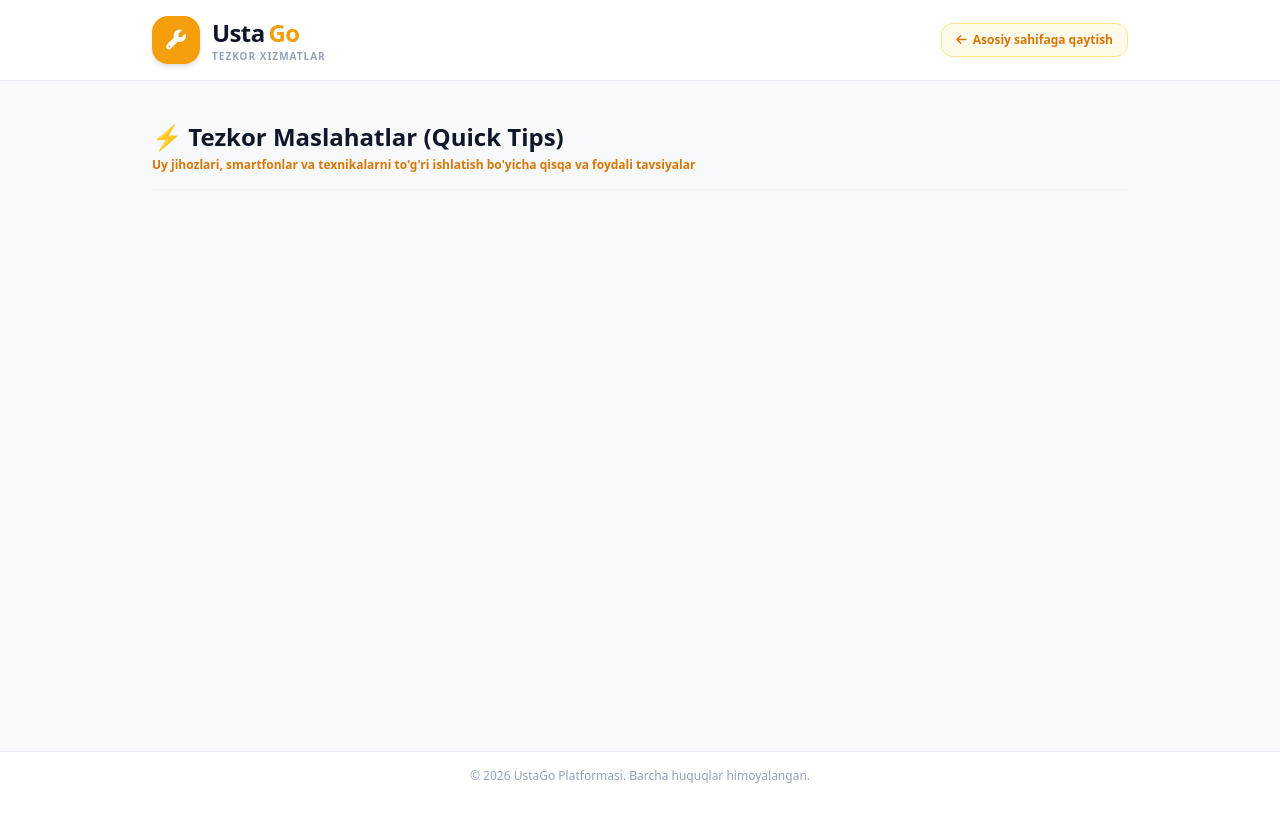
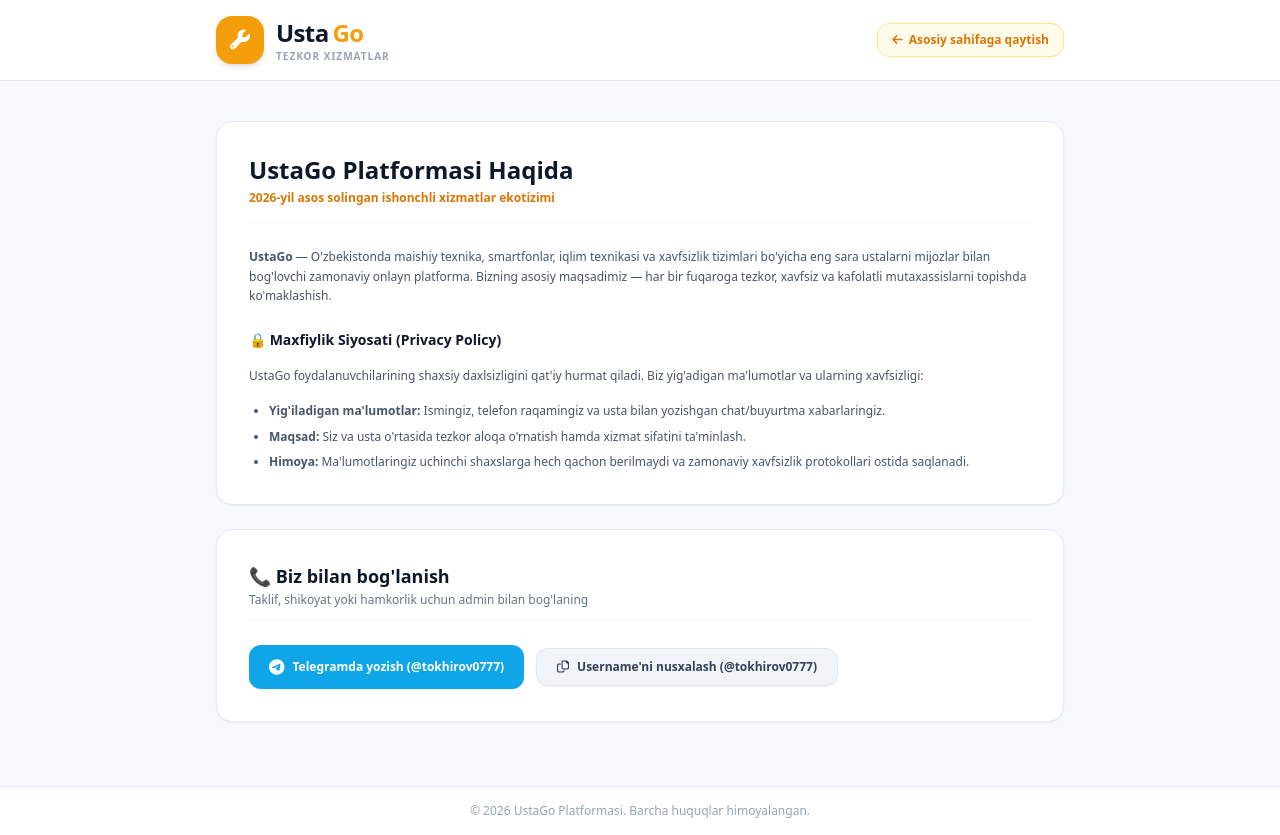
Before and after one commit to tokhirovs112-sudo/ustago2, a FastAPI app: page /about in a window 1280 px wide. Before the commit the page ends 783 px from the top, so only its background shows below. Run offline with FastAPI, Linux system fonts and the light colour scheme; parts of the project's set-up code (start-up, migrations or seed data) failed here and were passed over; some libraries are stand-ins or nearby versions.

Commit message:
Revise about page content and title
Updated the title and content of the about page, including a new section about the UstaGo platform and contact information.

```diff
--- a/templates/about.html
+++ b/templates/about.html
@@ -3,13 +3,13 @@
 <head>
     <meta charset="UTF-8">
     <meta name="viewport" content="width=device-width, initial-scale=1.0">
-    <title>Tezkor Maslahatlar - UstaGo</title>
+    <title>Biz haqimizda va Bog'lanish - UstaGo</title>
     <script src="https://cdn.tailwindcss.com"></script>
     <link href="https://cdnjs.cloudflare.com/ajax/libs/font-awesome/6.0.0/css/all.min.css" rel="stylesheet">
 </head>
 <body class="bg-[#F8F9FA] text-slate-800 antialiased min-h-screen flex flex-col justify-between">
     <header class="bg-white border-b border-slate-200 sticky top-0 z-40">
-        <div class="max-w-5xl mx-auto px-6 py-4 flex items-center justify-between">
+        <div class="max-w-4xl mx-auto px-6 py-4 flex items-center justify-between">
             <a href="/" class="flex items-center space-x-3 group">
                 <div class="flex items-center justify-center w-12 h-12 rounded-2xl bg-amber-500 text-white shadow-md font-black text-xl">
                     <i class="fa-solid fa-wrench"></i>
@@ -28,41 +28,69 @@
         </div>
     </header>
 
-    <main class="max-w-5xl mx-auto px-6 py-10 flex-1 w-full space-y-6">
-        <div class="border-b border-slate-100 pb-4">
-            <h1 class="text-2xl font-extrabold text-slate-900">⚡ Tezkor Maslahatlar (Quick Tips)</h1>
-            <p class="text-xs text-amber-600 font-semibold mt-1">Uy jihozlari, smartfonlar va texnikalarni to'g'ri ishlatish bo'yicha qisqa va foydali tavsiyalar</p>
+    <main class="max-w-4xl mx-auto px-6 py-10 flex-1 w-full space-y-6">
+        <!-- Biz haqimizda kartasi -->
+        <div class="bg-white rounded-2xl border border-slate-200 p-8 space-y-6 shadow-sm">
+            <div class="border-b border-slate-100 pb-4">
+                <h1 class="text-2xl font-extrabold text-slate-900">UstaGo Platformasi Haqida</h1>
+                <p class="text-xs text-amber-600 font-semibold mt-1">2026-yil asos solingan ishonchli xizmatlar ekotizimi</p>
+            </div>
+
+            <div class="space-y-4 text-xs text-slate-600 leading-relaxed">
+                <p><b>UstaGo</b> — O'zbekistonda maishiy texnika, smartfonlar, iqlim texnikasi va xavfsizlik tizimlari bo'yicha eng sara ustalarni mijozlar bilan bog'lovchi zamonaviy onlayn platforma. Bizning asosiy maqsadimiz — har bir fuqaroga tezkor, xavfsiz va kafolatli mutaxassislarni topishda ko'maklashish.</p>
+
+                <h3 class="font-bold text-slate-900 text-sm pt-2">🔒 Maxfiylik Siyosati (Privacy Policy)</h3>
+                <p>UstaGo foydalanuvchilarining shaxsiy daxlsizligini qat'iy hurmat qiladi. Biz yig'adigan ma'lumotlar va ularning xavfsizligi:</p>
+                <ul class="list-disc pl-5 space-y-1.5">
+                    <li><b>Yig'iladigan ma'lumotlar:</b> Ismingiz, telefon raqamingiz va usta bilan yozishgan chat/buyurtma xabarlaringiz.</li>
+                    <li><b>Maqsad:</b> Siz va usta o'rtasida tezkor aloqa o'rnatish hamda xizmat sifatini ta'minlash.</li>
+                    <li><b>Himoya:</b> Ma'lumotlaringiz uchinchi shaxslarga hech qachon berilmaydi va zamonaviy xavfsizlik protokollari ostida saqlanadi.</li>
+                </ul>
+            </div>
         </div>
 
-        <div class="grid grid-cols-1 md:grid-cols-2 gap-5">
-            {% for tip in tips %}
-            <div class="bg-white p-6 rounded-2xl border border-slate-200 space-y-3 shadow-sm hover:shadow-md transition flex flex-col justify-between">
-                <div class="space-y-3">
-                    <div class="flex justify-between items-center">
-                        <span class="bg-amber-100 text-amber-800 text-[11px] font-bold px-3 py-1 rounded-full flex items-center gap-1.5">
-                            <i class="fa-solid {{ tip.icon }}"></i> {{ tip.category }}
-                        </span>
-                        <span class="text-[10px] text-slate-400 font-medium">💡 Quick Tip</span>
-                    </div>
-                    <h3 class="font-extrabold text-slate-900 text-base">
-                        <a href="/blog/{{ tip.id }}" class="hover:text-amber-600 transition">{{ tip.title }}</a>
-                    </h3>
-                    <p class="text-xs text-slate-600 leading-relaxed bg-slate-50 p-3 rounded-xl border border-slate-100">
-                        {{ tip.tip }}
-                    </p>
-                </div>
-                <div class="pt-2">
-                    <a href="/blog/{{ tip.id }}" class="inline-flex items-center gap-1 text-xs font-bold text-amber-600 hover:underline">
-                        Batafsil o'qish va muhokama <i class="fa-solid fa-arrow-right text-[10px]"></i>
-                    </a>
-                </div>
+        <!-- Biz bilan bog'lanish va Telegram qismi -->
+        <div class="bg-white rounded-2xl border border-slate-200 p-8 space-y-4 shadow-sm">
+            <div class="border-b border-slate-100 pb-3">
+                <h2 class="text-lg font-extrabold text-slate-900">📞 Biz bilan bog'lanish</h2>
+                <p class="text-xs text-slate-500 mt-0.5">Taklif, shikoyat yoki hamkorlik uchun admin bilan bog'laning</p>
             </div>
-            {% endfor %}
+
+            <div class="flex flex-col sm:flex-row items-center gap-3 pt-2">
+                <!-- Telegram akkauntga o'tish tugmasi -->
+                <a href="https://t.me/tokhirov0777" target="_blank" class="w-full sm:w-auto bg-sky-500 hover:bg-sky-600 text-white font-bold py-2.5 px-5 rounded-xl text-xs transition flex items-center justify-center gap-2 shadow-sm">
+                    <i class="fa-brands fa-telegram text-base"></i> Telegramda yozish (@tokhirov0777)
+                </a>
+
+                <!-- Username'ni nusxalash tugmasi -->
+                <button onclick="copyUsername()" class="w-full sm:w-auto bg-slate-100 hover:bg-slate-200 text-slate-700 font-bold py-2.5 px-5 rounded-xl text-xs transition flex items-center justify-center gap-2 border border-slate-200 shadow-sm">
+                    <i class="fa-regular fa-copy"></i> Username'ni nusxalash (@tokhirov0777)
+                </button>
+            </div>
         </div>
     </main>
 
-    <footer class="bg-white border-t border-slate-200 py-4 text-center text-xs text-slate-400 mt-12">
+    <!-- Toast Xabarnoma -->
+    <div id="toast" class="fixed bottom-5 right-5 bg-slate-900 text-white text-xs px-4 py-2.5 rounded-xl shadow-xl transition-all duration-300 transform translate-y-20 opacity-0 z-50 flex items-center gap-2">
+        <i class="fa-solid fa-circle-check text-emerald-400"></i>
+        <span id="toast-text">Username nusxalandi!</span>
+    </div>
+
+    <footer class="bg-white border-t border-slate-200 py-4 text-center text-xs text-slate-400 mt-6">
         <p>&copy; 2026 UstaGo Platformasi. Barcha huquqlar himoyalangan.</p>
     </footer>
+
+    <script>
+        function copyUsername() {
+            const username = "@tokhirov0777";
+            navigator.clipboard.writeText(username).then(() => {
+                const toast = document.getElementById('toast');
+                toast.classList.remove('translate-y-20', 'opacity-0');
+                setTimeout(() => {
+                    toast.classList.add('translate-y-20', 'opacity-0');
+                }, 2500);
+            });
+        }
+    </script>
 </body>
 </html>
```
